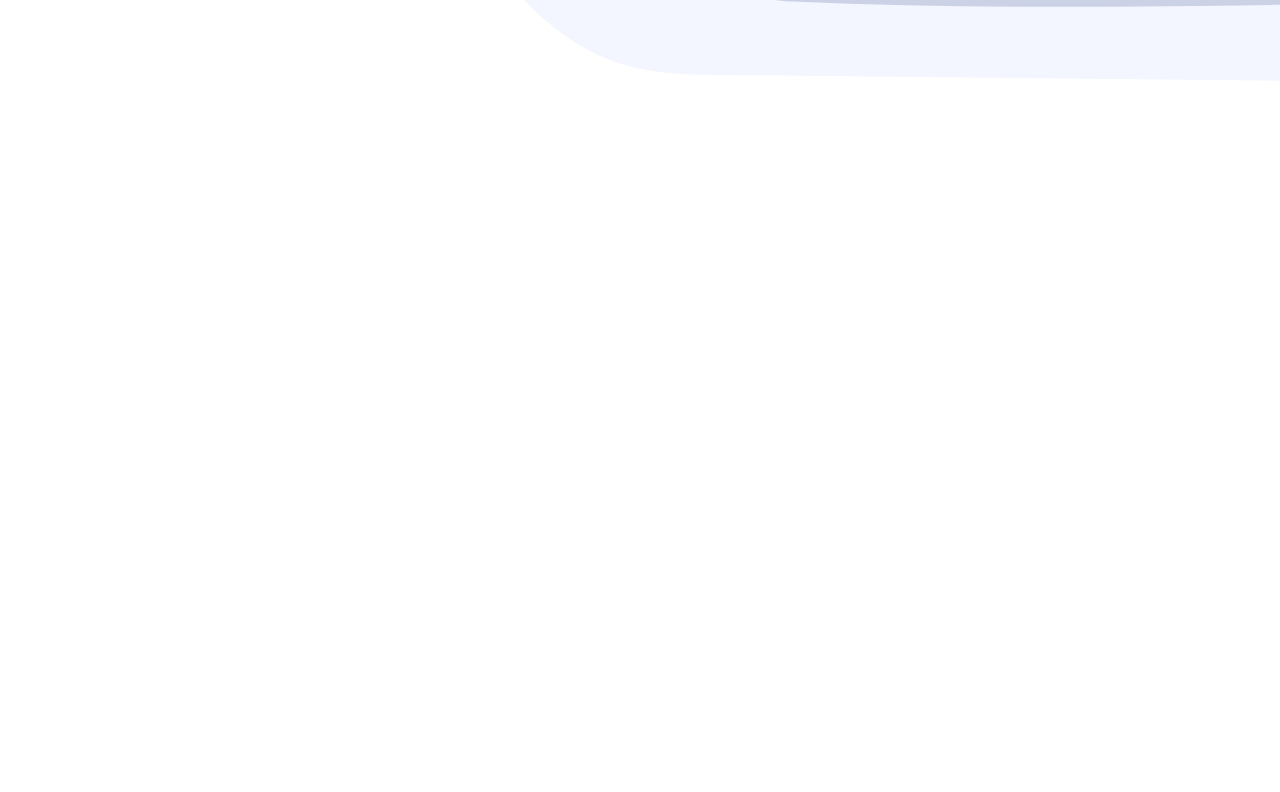
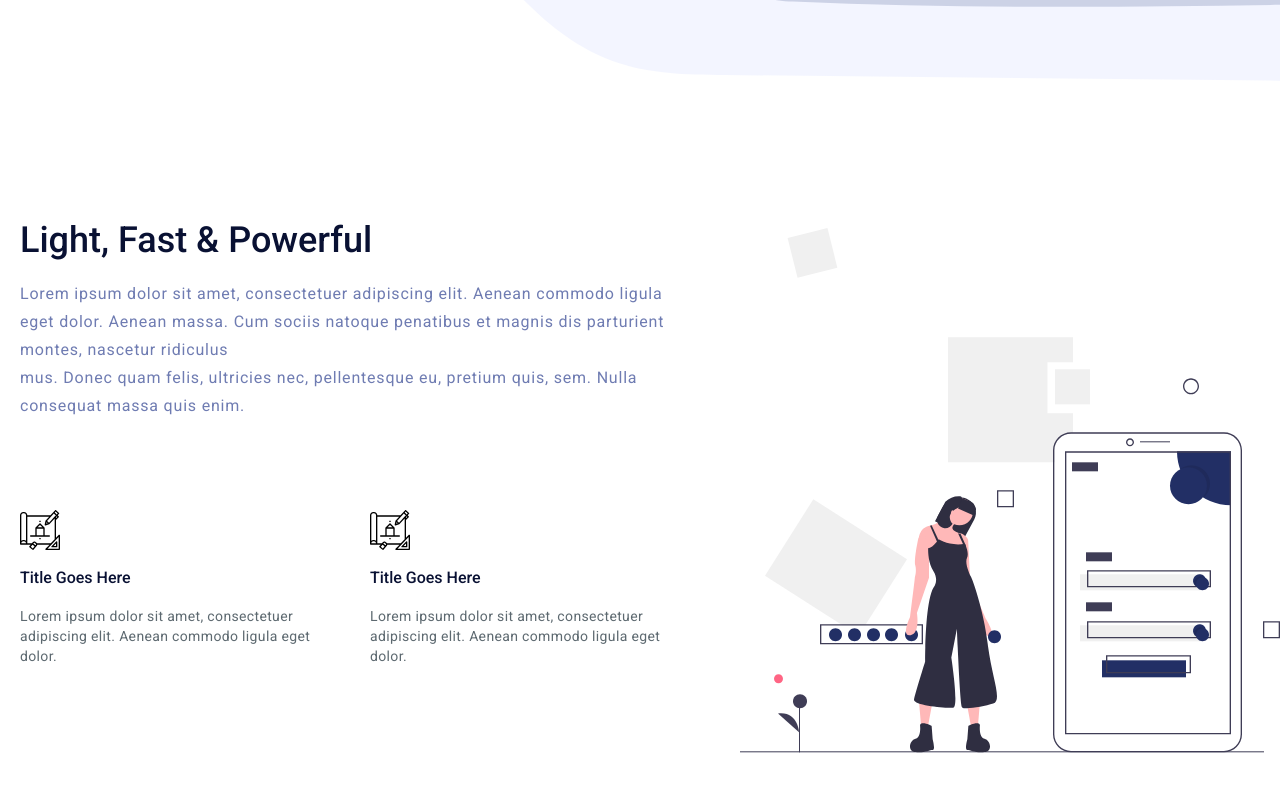
Before and after one commit to ice6504/OnePage-Figma-Clone, a React (Vite) app: page / in a window 1280 px wide. Shown: the part 878-1670 px from the top of the page. Built offline with nearby package versions, Linux system fonts and the light colour scheme.

Commit message:
Add Intro

```diff
--- a/src/App.jsx
+++ b/src/App.jsx
@@ -1,12 +1,13 @@
 import Drawer from "./components/Drawer/Drawer";
 import Header from "./components/Header/Header";
+import Intro from "./components/Intro/Intro";
 
 function App() {
   return (
     <>
       <Drawer>
         <Header />
-        <div className="h-screen"></div>
+        <Intro />
       </Drawer>
     </>
   );
--- a/src/components/Drawer/Drawer.jsx
+++ b/src/components/Drawer/Drawer.jsx
@@ -25,9 +25,9 @@ function Drawer(props) {
           <Headroom className="absolute inset-x-0">
             <Navbar />
           </Headroom>
-          <main>{children}</main>
+          <main className="space-y-2">{children}</main>
         </div>
-        <div className="drawer-side z-50">
+        <div className="drawer-side z-50 lg:hidden">
           <label
             htmlFor="my-drawer-1"
             aria-label="close sidebar"
--- a/src/components/Header/Header.jsx
+++ b/src/components/Header/Header.jsx
@@ -4,13 +4,13 @@ function Header() {
   return (
     <header>
       <div
-        className="max-[390px]:h-[68svh] h-[55svh] sm:h-[80svh] xl:h-[120svh] 2xl:h-[155lvh] bg-contain bg-right-top bg-no-repeat"
+        className="max-[390px]:h-[68svh] h-[55svh] sm:h-[80svh] xl:h-[120svh] 2xl:h-[155lvh] bg-cover sm:bg-contain bg-left-bottom sm:bg-right-top bg-no-repeat"
         style={{ backgroundImage: `url(${heroImage})` }}
       >
         <div className="h-full max-h-screen">
-          <div className="max-w-screen-xl mx-auto h-full max-[390px]:pb-4 pb-10 sm:pb-20 lg:pb-14 xl:pb-16 2xl:pb-2 max-xl:px-5 grid content-end">
+          <div className="max-w-screen-xl mx-auto h-full max-[390px]:pb-4 pb-10 sm:pb-20 lg:pb-14 xl:pb-16 2xl:pb-2 max-xl:px-5 grid xl:content-end place-content-center">
             <div className="card max-[390px]:w-2/3 w-1/2 gap-2 sm:gap-6">
-              <h1 className="font-medium max-[390px]:text-md text-lg sm:text-3xl lg:text-6xl text-blue-yonder-900">
+              <h1 className="font-medium max-[400px]:text-sm text-lg sm:text-3xl lg:text-[2.5rem] xl:text-6xl text-blue-yonder-900">
                 Introduce Your Product <br /> Quickly & Effectively
               </h1>
               <p className="w-3/4 max-sm:text-xs text-blue-yonder-500 max-[390px]:line-clamp-4 max-sm:line-clamp-6 max-xl:line-clamp-[7] tracking-wide leading-6">
--- /dev/null
+++ b/src/components/Intro/IconCard.jsx
@@ -0,0 +1,16 @@
+import icon from "../../assets/img/section2/icon1.svg";
+
+function IconCard() {
+  return (
+    <div className="flex flex-col gap-4 px-5">
+      <img src={icon} className="w-10" alt="" />
+      <h3 className="text-blue-yonder-900 font-medium">Title Goes Here</h3>
+      <p className="text-gray-nevada-600 text-sm tracking-wide">
+        Lorem ipsum dolor sit amet, consectetuer adipiscing elit. Aenean commodo
+        ligula eget dolor.{" "}
+      </p>
+    </div>
+  );
+}
+
+export default IconCard;
--- /dev/null
+++ b/src/components/Intro/Intro.jsx
@@ -0,0 +1,39 @@
+import mobile from "../../assets/img/section2/undraw_mobile_login_ikmv.svg";
+import IconCard from "./IconCard";
+
+function Intro() {
+  return (
+    <>
+      <div className="max-w-screen-xl mx-auto max-xl:px-5">
+        <div className="xl:h-screen max-[390px]:py-5 py-10 sm:max-xl:py-5 xl:py-20">
+          <div className="grid place-items-center max-lg:grid-rows-4 lg:grid-rows-2 grid-flow-col gap-3 sm:gap-10 xl:gap-x-10 h-full">
+            <div className="size-full row-span-1 lg:col-span-2 max-lg:order-none">
+              <div className="h-full flex flex-col justify-center gap-5 px-5">
+                <h2 className="font-medium text-blue-yonder-900 text-4xl max-[400px]:text-3xl">
+                  Light, Fast & Powerful
+                </h2>
+                <p className="text-blue-yonder-400 leading-7 tracking-wider max-sm:line-clamp-3 max-sm:text-sm">
+                  Lorem ipsum dolor sit amet, consectetuer adipiscing elit.
+                  Aenean commodo ligula eget dolor. Aenean massa. Cum sociis
+                  natoque penatibus et magnis dis parturient montes, nascetur
+                  ridiculus <br /> mus. Donec quam felis, ultricies nec,
+                  pellentesque eu, pretium quis, sem. Nulla consequat massa quis
+                  enim.
+                </p>
+              </div>
+            </div>
+            <div className=" size-full row-span-1 lg:col-span-2 max-lg:order-last grid grid-cols-2">
+              <IconCard />
+              <IconCard />
+            </div>
+            <figure className="row-span-2 lg:col-span-2">
+              <img className="h-full" src={mobile} alt="" />
+            </figure>
+          </div>
+        </div>
+      </div>
+    </>
+  );
+}
+
+export default Intro;
```
